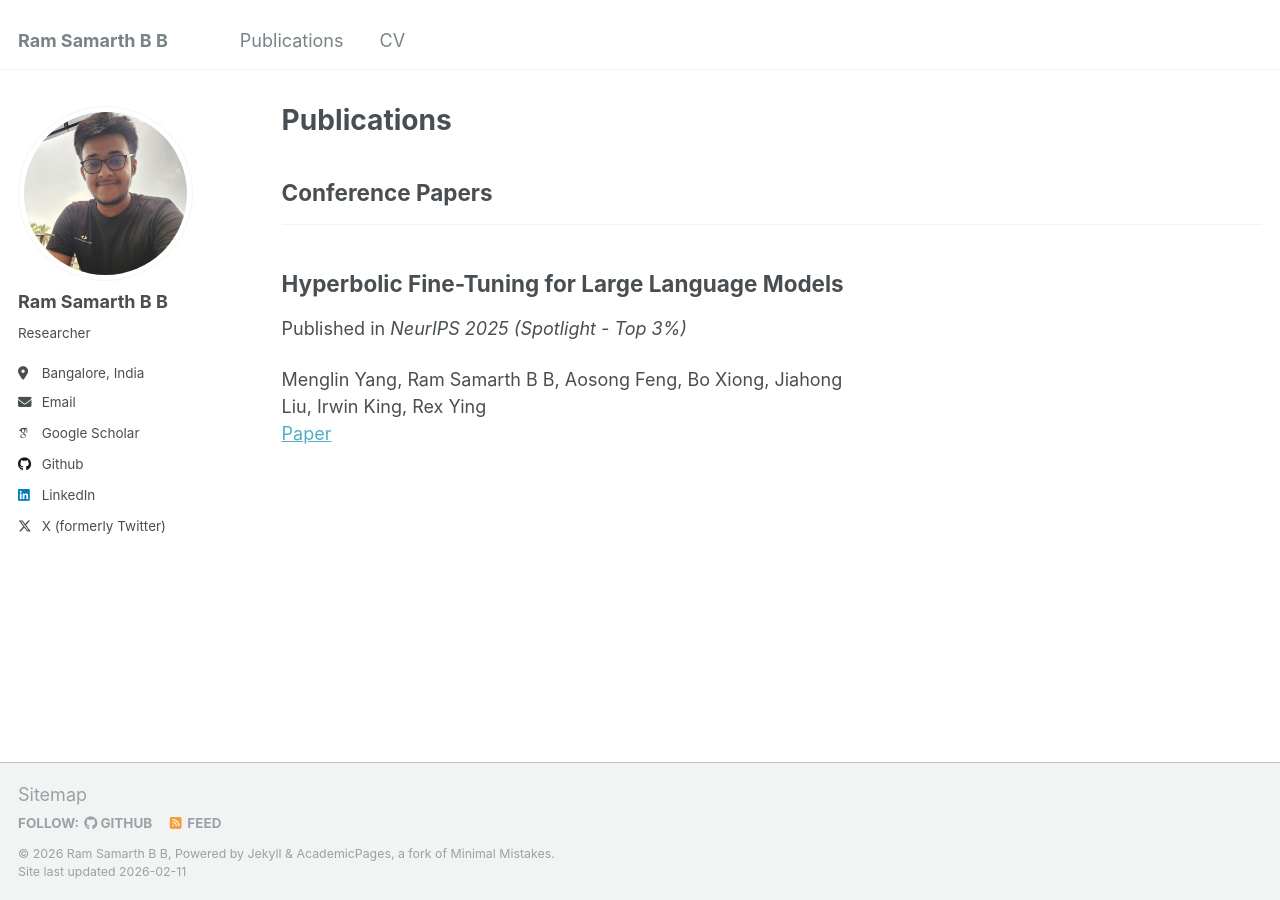
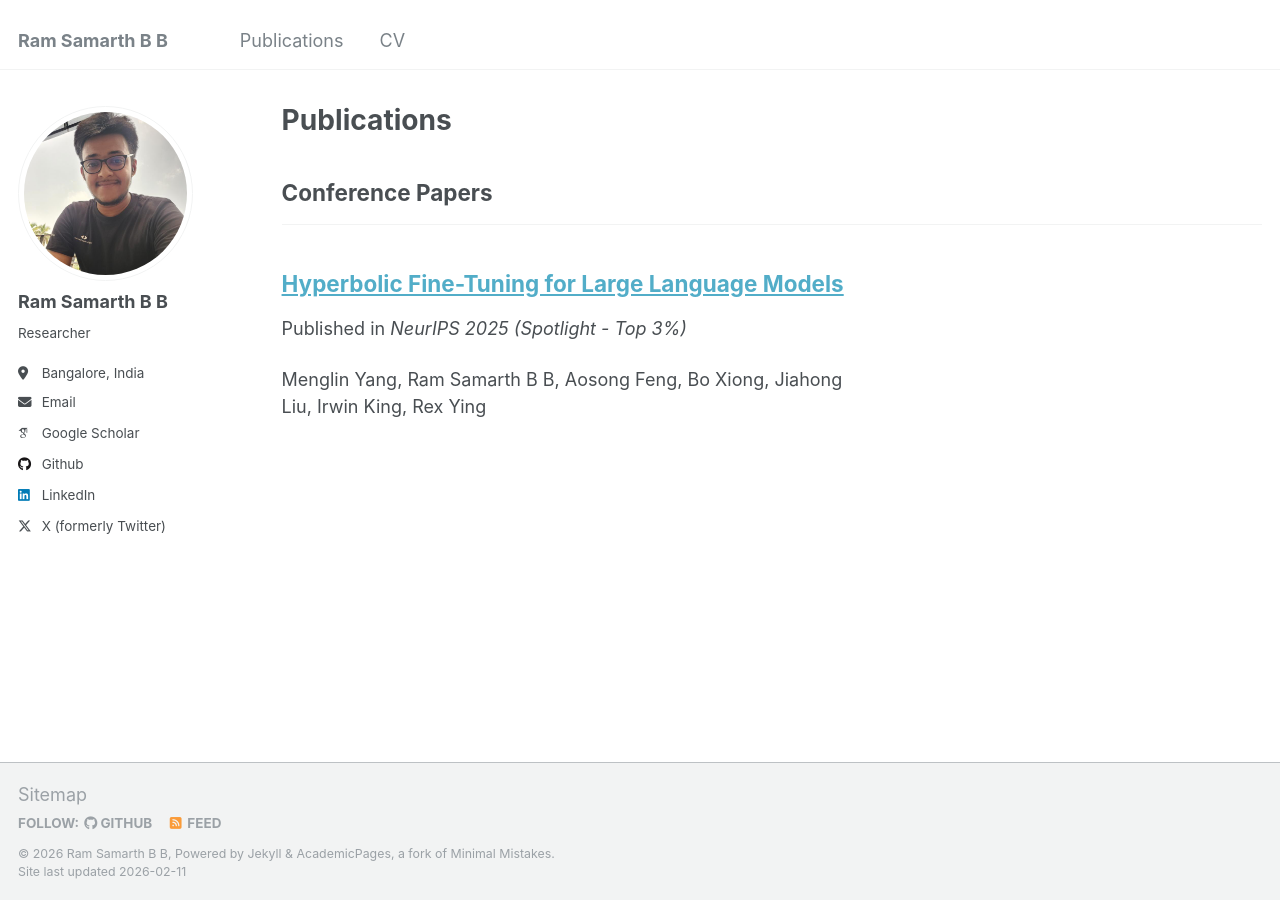
Before and after one commit to achiverram28/achiverram28.github.io, a Jekyll site: the page built from _pages/publications.html, in a window 1280 px wide. Built offline with Jekyll 4.4.1, drawn with Linux system fonts in a browser that asks for light colours; some web fonts are replaced.

Commit message:
Modify citation and paper URL display logic
Updated the archive-single.html to conditionally display the paper URL and citation.

```diff
--- a/_includes/archive-single.html
+++ b/_includes/archive-single.html
@@ -34,7 +34,11 @@
       {% endif %}
     </h2> -->
     <h2 class="archive__item-title" itemprop="headline">
+    {% if post.paperurl %}
+      <a href="{{ post.paperurl }}">{{ title }}</a>
+    {% else %}
       {{ title }}
+    {% endif %}
     </h2>
 
 
@@ -58,7 +62,7 @@
 
 
     {% if post.citation and post.paperurl %}
-      <p>{{ post.citation }}<br /><a href="{{ post.paperurl }}">Paper</a></p>
+      <p>{{ post.citation }}</p>
     {% elsif post.citation and post.slidesurl %}
       <p>{{ post.citation }}<br /><a href="{{ post.slidesurl }}">Download Slides</a></p>
     {% elsif post.citation %}
```
